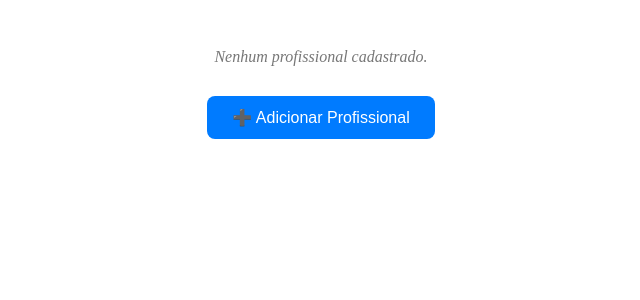
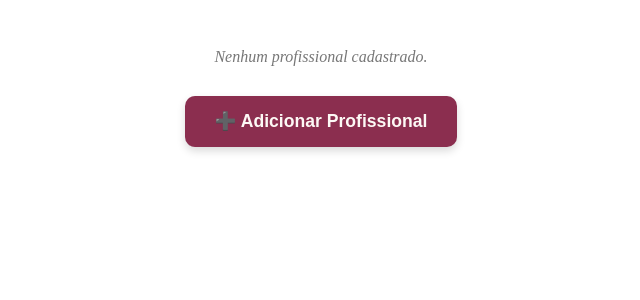
Before and after one commit to Ricardo-FPSilva/ProjetoCabeloCom, a PHP site: page /container/profissionais in a window 1280 px wide. Shown: the top 300 px of the page, without its empty margins (319-959 px from the left). Run offline with PHP 8.4, Linux system fonts and the light colour scheme.

Commit message:
style dos botões

```diff
--- a/container/profissionais/style.css
+++ b/container/profissionais/style.css
@@ -77,17 +77,21 @@
 }
 
 .novo-profissional button {
-  padding: 12px 25px;
-  font-size: 16px;
-  background-color: #007bff;
-  color: white;
+  padding: 15px 30px;
+  font-size: 1.1rem;
+  background-color: #8B2E4F;
+  color:#FDF8F5; /* Branco para o texto do botão */
   border: none;
-  border-radius: 8px;
+  border-radius: 10px;
   cursor: pointer;
+  transition: background-color 0.3s ease, transform 0.2s ease;
+  box-shadow: 0 4px 8px rgba(0,0,0,0.15);
+  font-weight: 600;
 }
 
 .novo-profissional button:hover {
-  background-color: #0056b3;
+  background-color: #4A2C3E; /* Marrom Escuro Avermelhado para o hover */
+  transform: translateY(-2px);
 }
 
 input[type="number"] {
```
